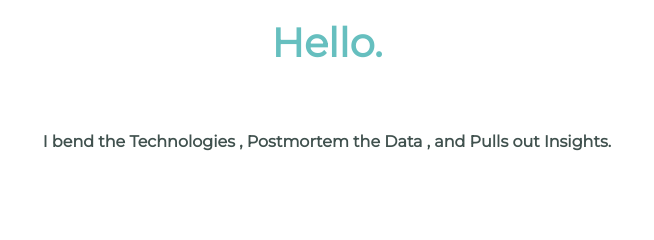
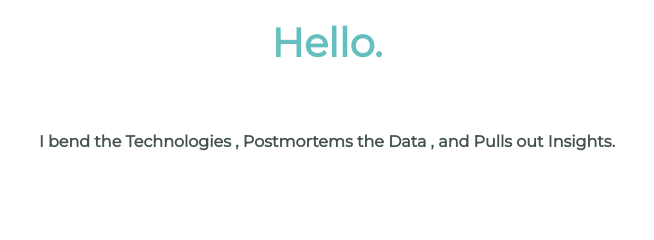
Before and after one commit to Soumya-Patil/cv, a plain HTML site: page index.html in a window 1280 px wide. Shown: the part 1200-1440 px from the top of the page, 313-967 px from the left. Drawn offline with Linux system fonts and the light colour scheme.

Commit message:
Update index.html

```diff
--- a/index.html
+++ b/index.html
@@ -23,7 +23,7 @@
     <div class="profile">
       <img src="images/SP-Web_Image.png" alt="Profile_Image">
       <h2>Hello.</h2>
-      <p>I bend the Technologies , Postmortem the Data , and Pulls out Insights.</p>
+      <p>I bend the Technologies , Postmortems the Data , and Pulls out Insights.</p>
     </div>
 
     <hr>
```
